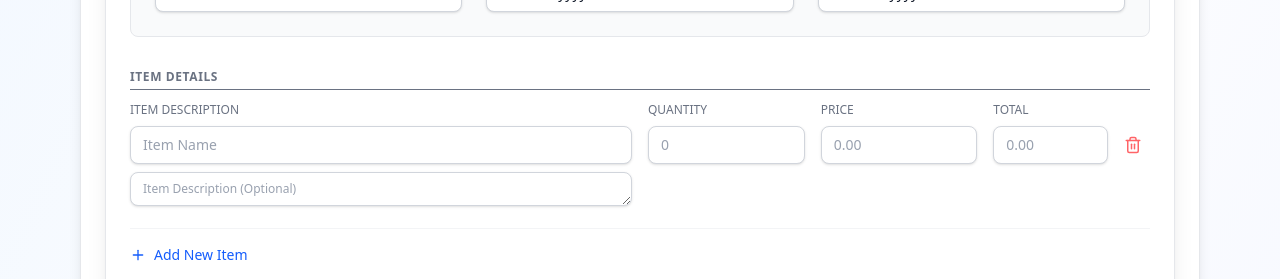
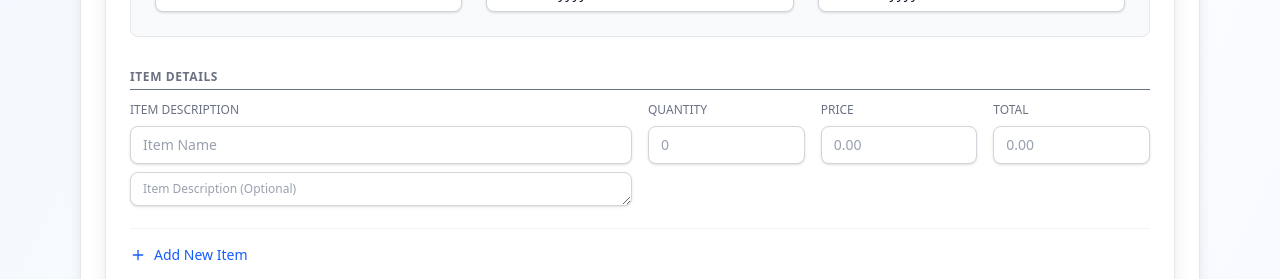
Before and after one commit to Darsh0002/InvoX-frontend, a React (Vite) app: page /generate in a window 1280 px wide. Shown: the part 960-1239 px from the top of the page. Built offline with nearby package versions, Linux system fonts and the light colour scheme.

Commit message:
Added Template images

```diff
--- a/src/components/InvoiceForm.jsx
+++ b/src/components/InvoiceForm.jsx
@@ -1,7 +1,23 @@
 import { Trash2, Plus } from "lucide-react";
-import React from "react";
+import React, { useContext } from "react";
+import { AppContext } from "../context/AppContext";
 
 const InvoiceForm = () => {
+  const { invoiceData, setInvoiceData } = useContext(AppContext);
+  const addItem = () => {
+    const newItem = {
+      name: "",
+      qty: "",
+      amount: "",
+      description: "",
+      total: 0,
+    };
+    setInvoiceData({
+      ...invoiceData,
+      items: [...invoiceData.items, newItem],
+    });
+  };
+
   // --- Reusable Styling Classes ---
   const labelClass = "block text-sm font-medium text-gray-700 mb-1";
   const inputClass =
@@ -159,8 +175,12 @@ const InvoiceForm = () => {
             <div className="col-span-2">Total</div>
           </div>
 
-          {/* Item Row */}
           <div className="grid grid-cols-1 md:grid-cols-12 gap-4 items-start border-b border-gray-100 pb-4 mb-4">
+            {invoiceData.items.map((item, index) => (
+              <div
+                key={index}
+                className="col-span-12 md:col-span-12 grid grid-cols-12 gap-4 items-start"
+              >
                 {/* Item Name & Description */}
                 <div className="col-span-1 md:col-span-6 space-y-2">
                   <input
@@ -183,14 +203,22 @@ const InvoiceForm = () => {
 
                 {/* Price */}
                 <div className="col-span-1 md:col-span-2">
-              <label className="md:hidden text-xs text-gray-500">Price</label>
-              <input type="number" className={inputClass} placeholder="0.00" />
+                  <label className="md:hidden text-xs text-gray-500">
+                    Price
+                  </label>
+                  <input
+                    type="number"
+                    className={inputClass}
+                    placeholder="0.00"
+                  />
                 </div>
 
                 {/* Total & Delete */}
                 <div className="col-span-1 md:col-span-2 flex items-center gap-2">
                   <div className="flex-1">
-                <label className="md:hidden text-xs text-gray-500">Total</label>
+                    <label className="md:hidden text-xs text-gray-500">
+                      Total
+                    </label>
                     <input
                       type="number"
                       className={`${inputClass} bg-gray-100 cursor-not-allowed`}
@@ -198,13 +226,19 @@ const InvoiceForm = () => {
                       readOnly
                     />
                   </div>
+                  {invoiceData.items.length > 1 && (
                     <button className="text-red-400 hover:text-red-600 p-2 mt-5 md:mt-0 transition">
                       <Trash2 size={18} />
                     </button>
+                  )}
                 </div>
               </div>
-
-          <button className="flex items-center gap-2 text-sm font-medium text-blue-600 hover:text-blue-700 transition">
+            ))}
+          </div>
+          <button
+            className="flex items-center gap-2 text-sm font-medium text-blue-600 hover:text-blue-700 transition"
+            onClick={addItem}
+          >
             <Plus size={16} /> Add New Item
           </button>
         </div>
--- a/src/components/TemplateGrid.jsx
+++ b/src/components/TemplateGrid.jsx
@@ -78,7 +78,7 @@ const TemplateGrid = () => {
 
                 {/* Image Container (A4 Aspect Ratio) - Reduced padding */}
                 <div className="p-2">
-                  <div className="aspect-[210/297] overflow-hidden rounded-lg bg-gray-100 relative border border-gray-100">
+                  <div className="aspect-210/297 overflow-hidden rounded-lg bg-gray-100 relative border border-gray-100">
                     {/* Image */}
                     <img
                       src={image}
@@ -147,7 +147,7 @@ const TemplateGrid = () => {
             {/* Modal Content (Scrollable) */}
             <div className="flex-1 overflow-y-auto bg-gray-100/50 p-6 flex justify-center">
               {/* This container simulates an A4 paper width on desktop, scaled down slightly for modal viewing */}
-              <div className="bg-white shadow-xl min-h-[600px] w-full max-w-[210mm] origin-top transform scale-[0.85] md:scale-100 transition-transform border border-gray-200">
+              <div className="bg-white shadow-xl min-h-150 w-full max-w-[210mm] origin-top transform scale-[0.85] md:scale-100 transition-transform border border-gray-200">
                 {renderTemplateComponent(selectedTemplate)}
               </div>
             </div>
--- a/src/context/AppContext.jsx
+++ b/src/context/AppContext.jsx
@@ -1,19 +1,73 @@
-import React, { createContext, useState } from 'react'
+import React, { createContext, useState } from "react";
 
 export const AppContext = createContext();
 
+export const initialInvoiceData = {
+  title: "New Invoice",
+
+  billing: {
+    name: "",
+    phone: "",
+    address: "",
+  },
+
+  shipping: {
+    name: "",
+    phone: "",
+    address: "",
+  },
+
+  invoice: {
+    number: "",
+    date: "",
+    dueDate: "",
+  },
+
+  account: {
+    name: "",
+    number: "",
+    ifsccode: "",
+  },
+
+  company: {
+    name: "",
+    number: "",
+    address: "",
+  },
+
+  tax: 0,
+
+  notes: "",
+
+  items: [
+    {
+      name: "",
+      qty: "",
+      amount: "",
+      description: "",
+      total: 0,
+    },
+  ],
+
+  logo: "",
+};
+
 export const AppContextProvider = ({ children }) => {
+  const [invoiceTitle, setInvoiceTitle] = useState("New Invoice");
 
-    const [invoiceTitle, setInvoiceTitle] = useState('New Invoice');
-
+  const [invoiceData, setInvoiceData] = useState(initialInvoiceData);
+  const [selectedTemplate, setSelectedTemplate] = useState("template1");
   const contextValue = {
     invoiceTitle,
     setInvoiceTitle,
+    invoiceData,
+    setInvoiceData,
+    selectedTemplate,
+    setSelectedTemplate,
+    initialInvoiceData,
   };
 
   return (
-        <AppContext.Provider value={contextValue}>
-            {children}
-        </AppContext.Provider>
+    <AppContext.Provider value={contextValue}>{children}</AppContext.Provider>
   );
-}
+};
```
Lines whose indentation alone changed are shown as unchanged.
